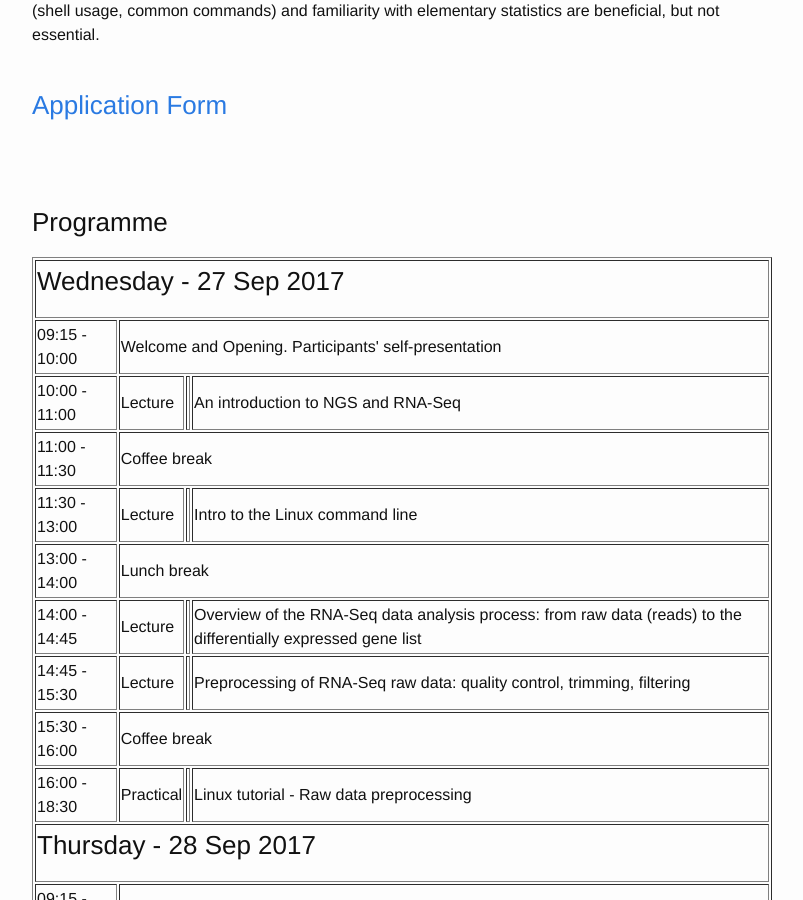
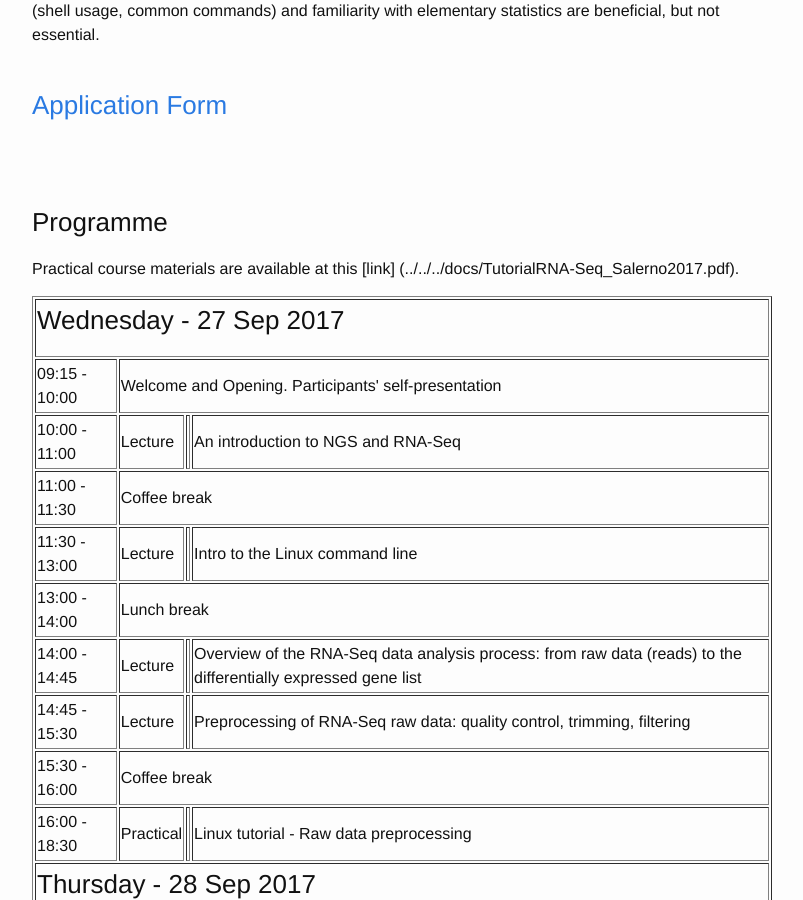
Before and after one commit to ELIXIR-IIB-training/website, a Jekyll site: the page built from _posts/2017-09-27-RNA-seq-Salerno.md, in a window 1280 px wide and 900 px high, scrolled down 2639 px. Shown: the whole window, without its empty margins (238-1041 px from the left). Built offline with Jekyll 4.4.1, drawn with Linux system fonts in a browser that asks for light colours.

Commit message:
Add linkTutorial

```diff
--- a/_posts/2017-09-27-RNA-seq-Salerno.md
+++ b/_posts/2017-09-27-RNA-seq-Salerno.md
@@ -104,6 +104,9 @@ A basic understanding of molecular biology and transcriptomics is assumed. A bas
 
 
 ### Programme
+
+Practical course materials are available at this [link]
+(../../../docs/TutorialRNA-Seq_Salerno2017.pdf).
 
 <table border="1">
 <tr>
```
